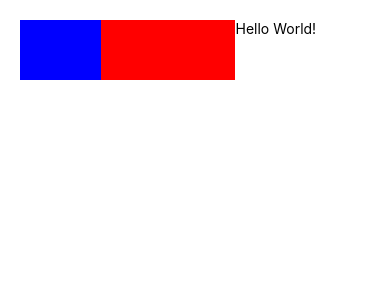
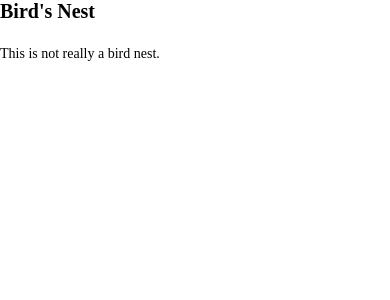
Before and after one commit to codemetricsgithub/react-native, a React Native app: screen / in a window 390 px wide. Shown: the top 300 px of the page. Built offline with nearby package versions, Linux system fonts and the light colour scheme.

Commit message:
nested   things

```diff
--- a/App.js
+++ b/App.js
@@ -1,19 +1,34 @@
-import React from 'react';
-import {View, Text} from 'react-native';
+import React, {useState} from 'react';
+import {Text, StyleSheet} from 'react-native';
 
 const App = () => {
+  const [titleText, setTitleText] = useState("Bird's Nest");
+  const bodyText = useState('This is not really a bird nest.');
+
+  const onPressTitle = () => {
+    setTitleText("Bird's Nest [pressed]");
+  };
+
   return (
-    <View
-      style={{
-        flexDirection: 'row',
-        height: 100,
-        padding: 20,
-      }}>
-      <View style={{backgroundColor: 'blue', flex: 0.3}} />
-      <View style={{backgroundColor: 'red', flex: 0.5}} />
-      <Text>Hello World!</Text>
-    </View>
+    <Text style={styles.baseText}>
+      <Text style={styles.titleText} onPress={onPressTitle}>
+        {titleText}
+        {'\n'}
+        {'\n'}
+      </Text>
+      <Text numberOfLines={5}>{bodyText}</Text>
+    </Text>
   );
 };
 
+const styles = StyleSheet.create({
+  baseText: {
+    fontFamily: 'Cochin',
+  },
+  titleText: {
+    fontSize: 20,
+    fontWeight: 'bold',
+  },
+});
+
 export default App;
```
Also changed, not shown: 2 other files (tests, documents, lock files or other folders).
